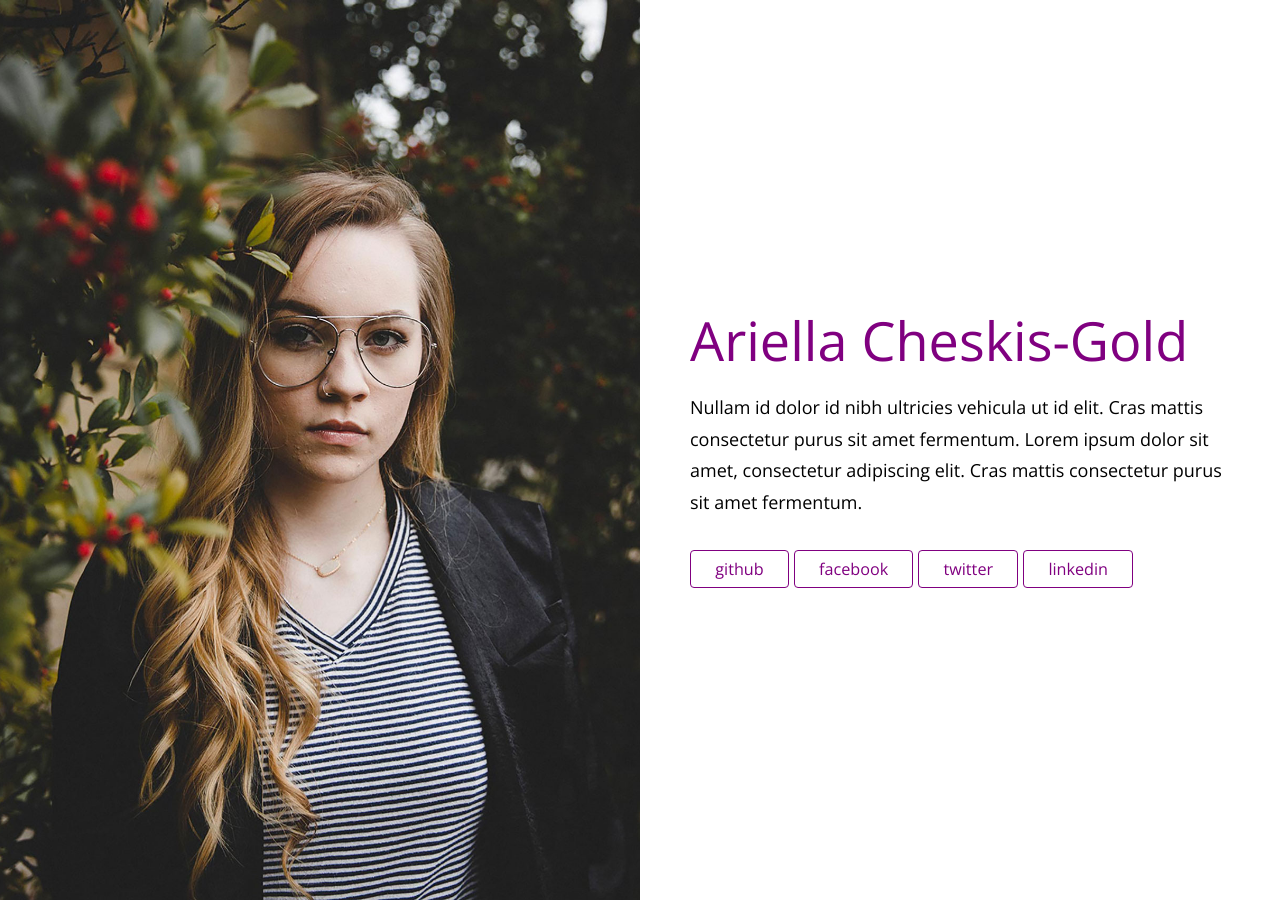
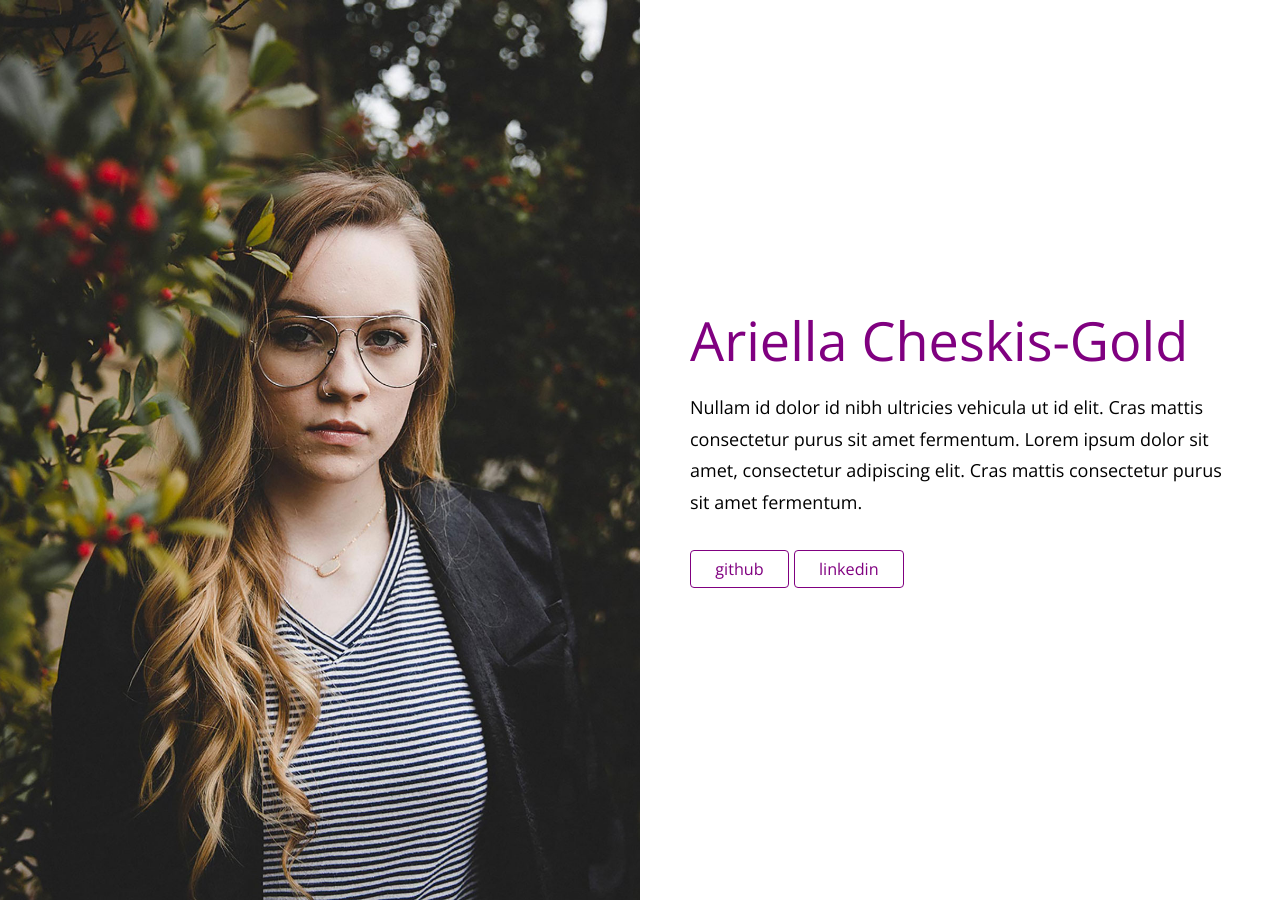
Before and after one commit to ariellacg/ariellacg.github.io, a Jekyll site: the page built from index.html, in a window 1280 px wide. Built offline with Jekyll 4.4.1, drawn with Linux system fonts in a browser that asks for light colours.

Commit message:
Update _config.yml

```diff
--- a/_config.yml
+++ b/_config.yml
@@ -11,10 +11,6 @@ content: Nullam id dolor id nibh ultricies vehicula ut id elit. Cras mattis cons
 social:
   - platform: github
     url: https://github.com/ariellacg
-  - platform: facebook
-    url:
-  - platform: twitter
-    url:
   - platform: linkedin
     url: https://www.linkedin.com/in/ariellacheskisgold/
 
```
